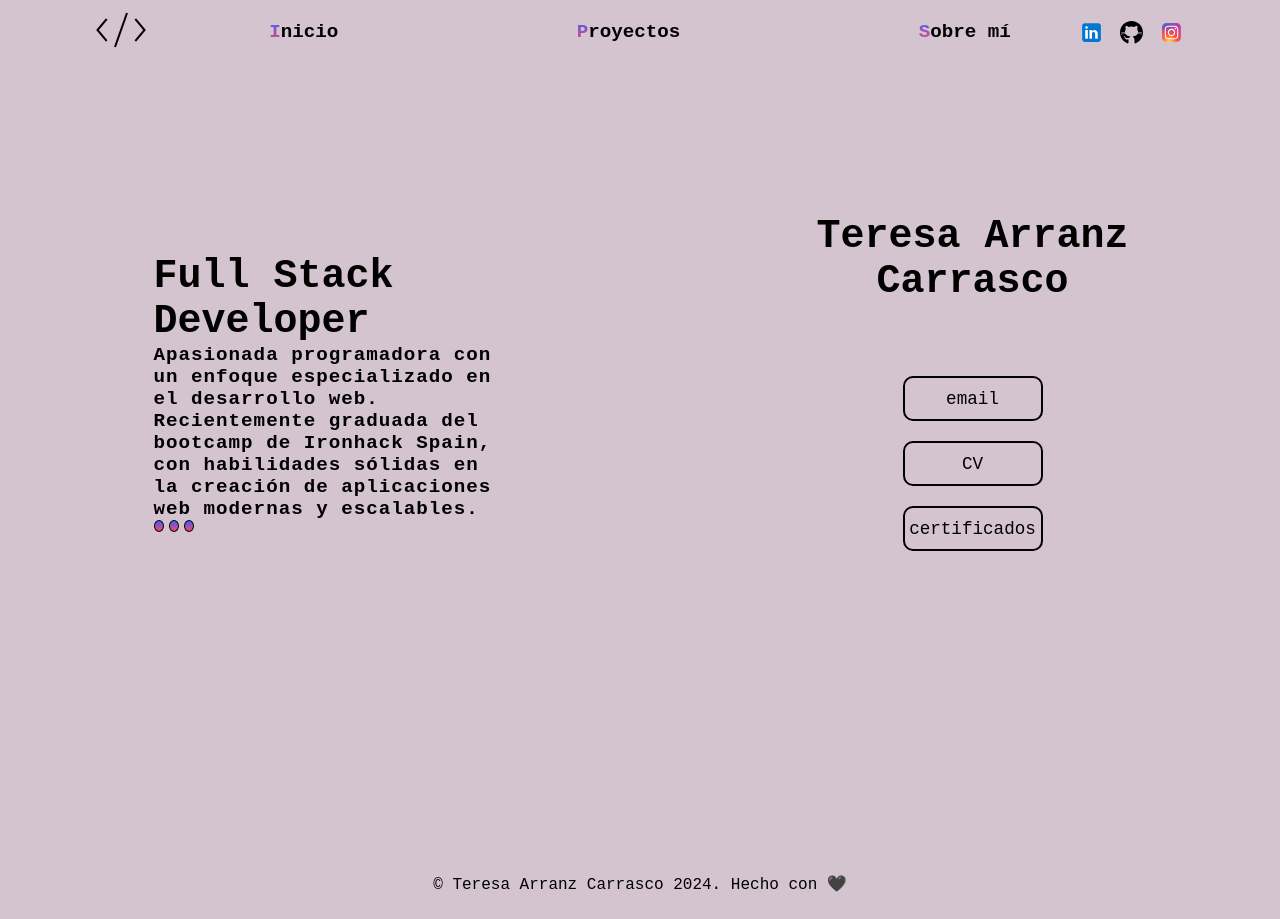
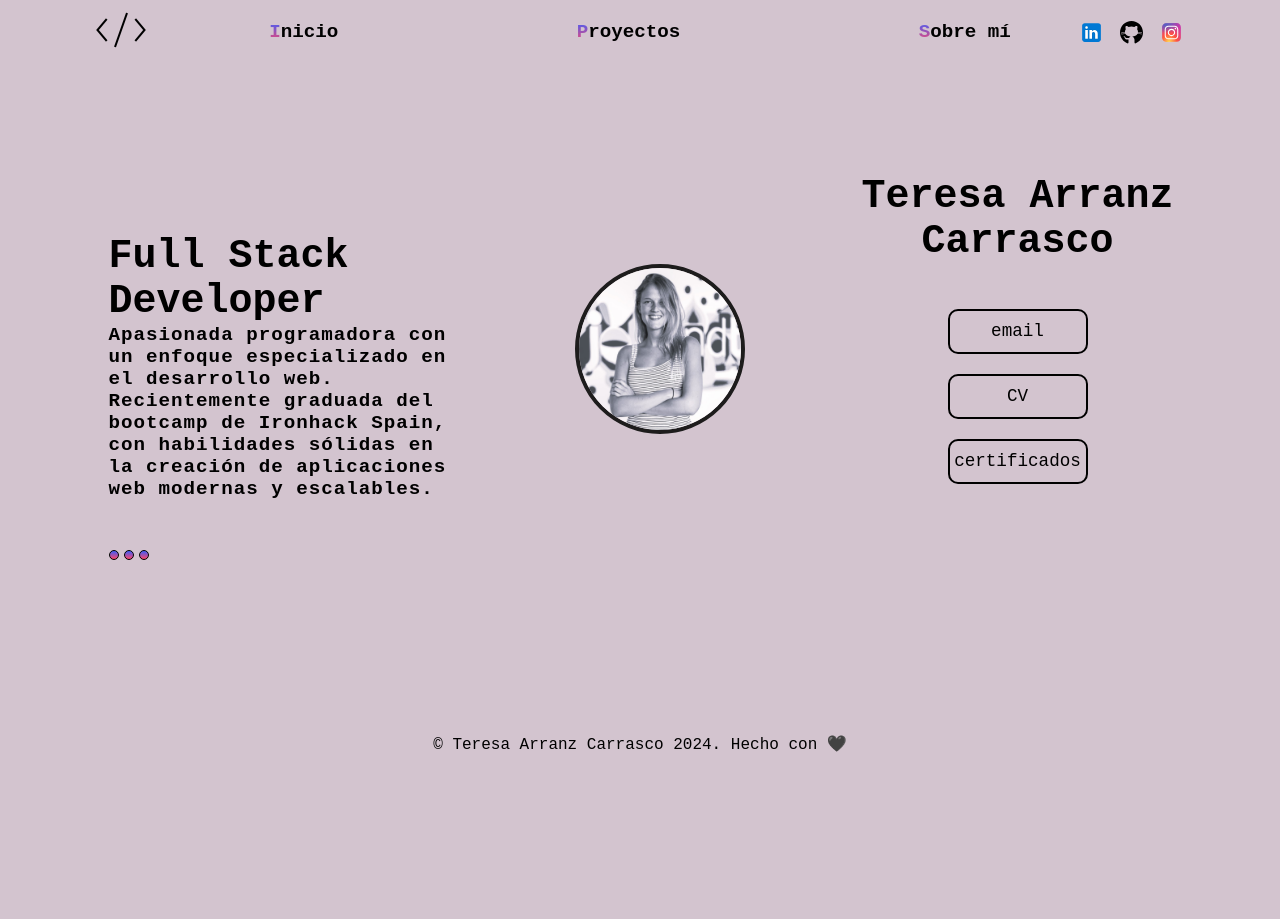
Before and after one commit to Tere1102/portfolio, a React (Vite) app: page / in a window 1280 px wide. After the commit the page ends 800 px from the top, so only its background shows below. Built offline with nearby package versions, Linux system fonts and the light colour scheme.

Commit message:
homepage

```diff
--- a/src/components/AboutMe/AboutMe.jsx
+++ b/src/components/AboutMe/AboutMe.jsx
@@ -13,7 +13,7 @@ const AboutMe = () => {
 
             <article className='intro'>
                 <div className='img'>
-                    <img src={perfil} alt=" foto de perfil" />
+                    <img src={perfil} alt="foto de perfil" />
                 </div>
                 <p>Hola!👋🏽 Soy Teresa Arranz, graduada en desarrollo web en marzo de 2024. Apasionada por el mundo tecnológico, siempre estoy en búsqueda de nuevos aprendizajes, retos y proyectos. ¡No dudes en contar conmigo para los tuyos! 🚀</p>
                 <section className='techIcons'>
--- a/src/components/Home/Home.css
+++ b/src/components/Home/Home.css
@@ -1,14 +1,13 @@
 .homeArticle {
     width: 90%;
     max-width: 450px;
-    height: 700px;
+    height: 550px;
     margin: 70px auto 20px;
     padding: 15px;
 }
 
 .homeArticle h1 {
     font-size: 40px;
-    margin-top: 20px;
 }
 
 
@@ -21,9 +20,11 @@
 .homeArticle .homeDivs {
     display: flex;
     gap: 5px;
+    margin-top: 50px;
 }
 
-.homeArticle .homeDivs div {
+
+.homeArticle .homeDivs .div {
     background: linear-gradient(180deg, #3f5efb, #fc466b);
     display: flex;
     width: 10px;
@@ -32,12 +33,32 @@
     border-radius: 50%;
 }
 
+.divHomeImage {
+    width: 90%;
+    max-width: 410px;
+    height: 550px;
+    padding-top: 200px;
+    text-align: center;
+}
+
+.homeImage {
+    object-fit: cover;
+    border-radius: 50%;
+    width: 170px;
+    height: 170px;
+}
+
+.divHomeImage img {
+    border: 4px solid rgb(29, 28, 28);
+    border-radius: 50%;
+    object-fit: cover;
+}
 
 .homeButtons {
     width: 90%;
     max-width: 410px;
-    height: 700px;
-    margin: 70px auto 20px;
+    height: 550px;
+    margin: 80px auto 20px;
     padding: 15px;
     text-align: center;
 }
@@ -45,7 +66,6 @@
 
 .homeButtons h1 {
     font-size: 40px;
-    margin-top: 50px;
 }
 
 
--- a/src/components/Home/Home.jsx
+++ b/src/components/Home/Home.jsx
@@ -1,13 +1,15 @@
 import './../Home/Home.css'
 import React from 'react'
 import { Row, Col } from 'react-bootstrap'
+import teresa from './../../assets/teresa.jpg'
+
 
 const Home = () => {
     return (
 
 
         <Row className='mb-4 project-row'>
-            <Col md={6} className='homeArticle'>
+            <Col md={4} className='homeArticle'>
                 <article className='homeArticle'>
                     <h1> Full Stack Developer</h1>
                     <p>Apasionada programadora con un enfoque especializado en el desarrollo web.
@@ -21,9 +23,13 @@ const Home = () => {
                 </article>
             </Col>
 
+            <Col md={4}>
+                <div className='divHomeImage'>
+                    <img className='homeImage' src={teresa} alt=" foto de perfil" />
+                </div>
+            </Col>
 
-
-            <Col md={6} className='homeButtons'>
+            <Col md={4} className='homeButtons'>
                 <div className='homeButtons'>
                     <h1>Teresa Arranz Carrasco</h1>
                     <div className='homeButtons'>
```
Also changed, not shown: src/assets/teresa.jpg (added).
